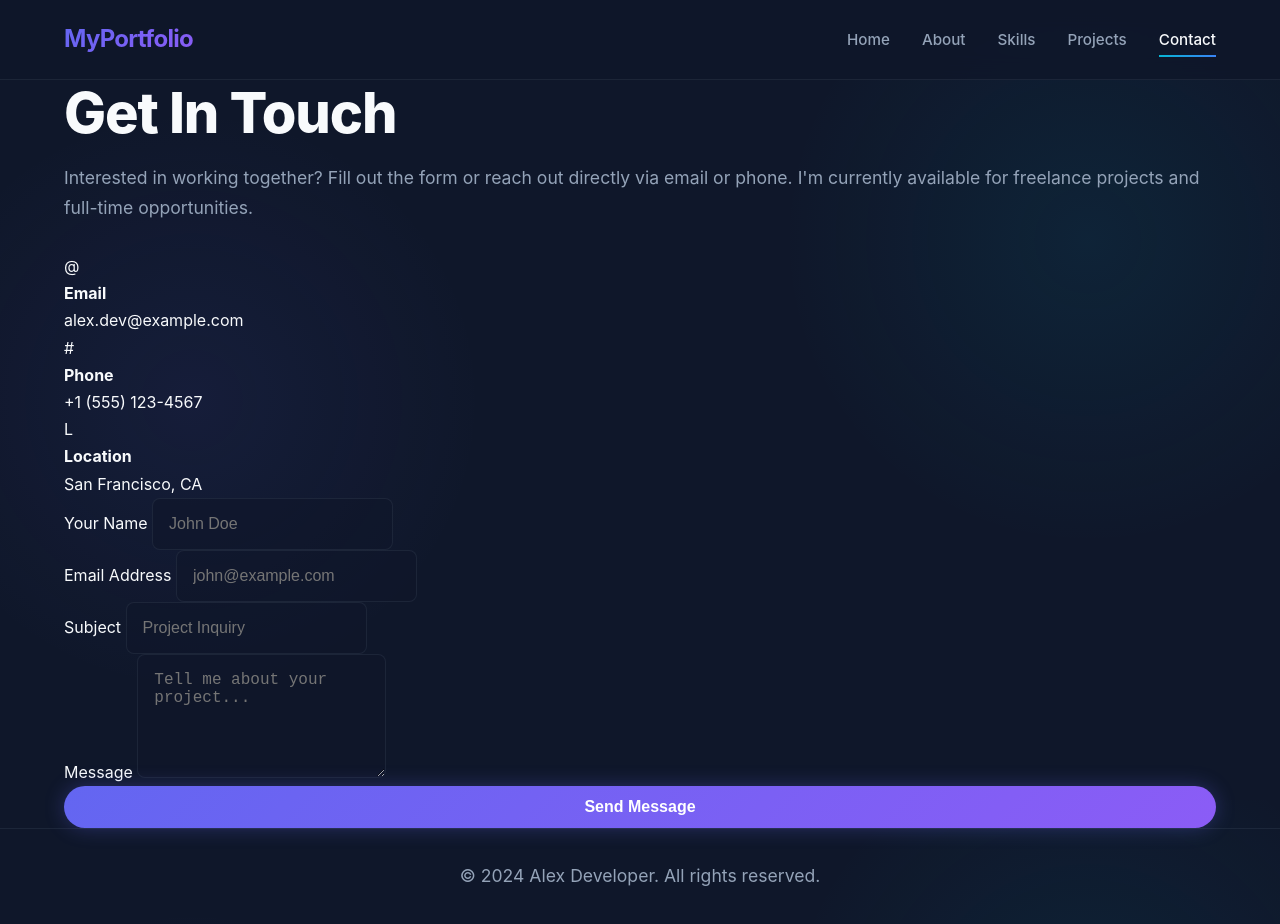
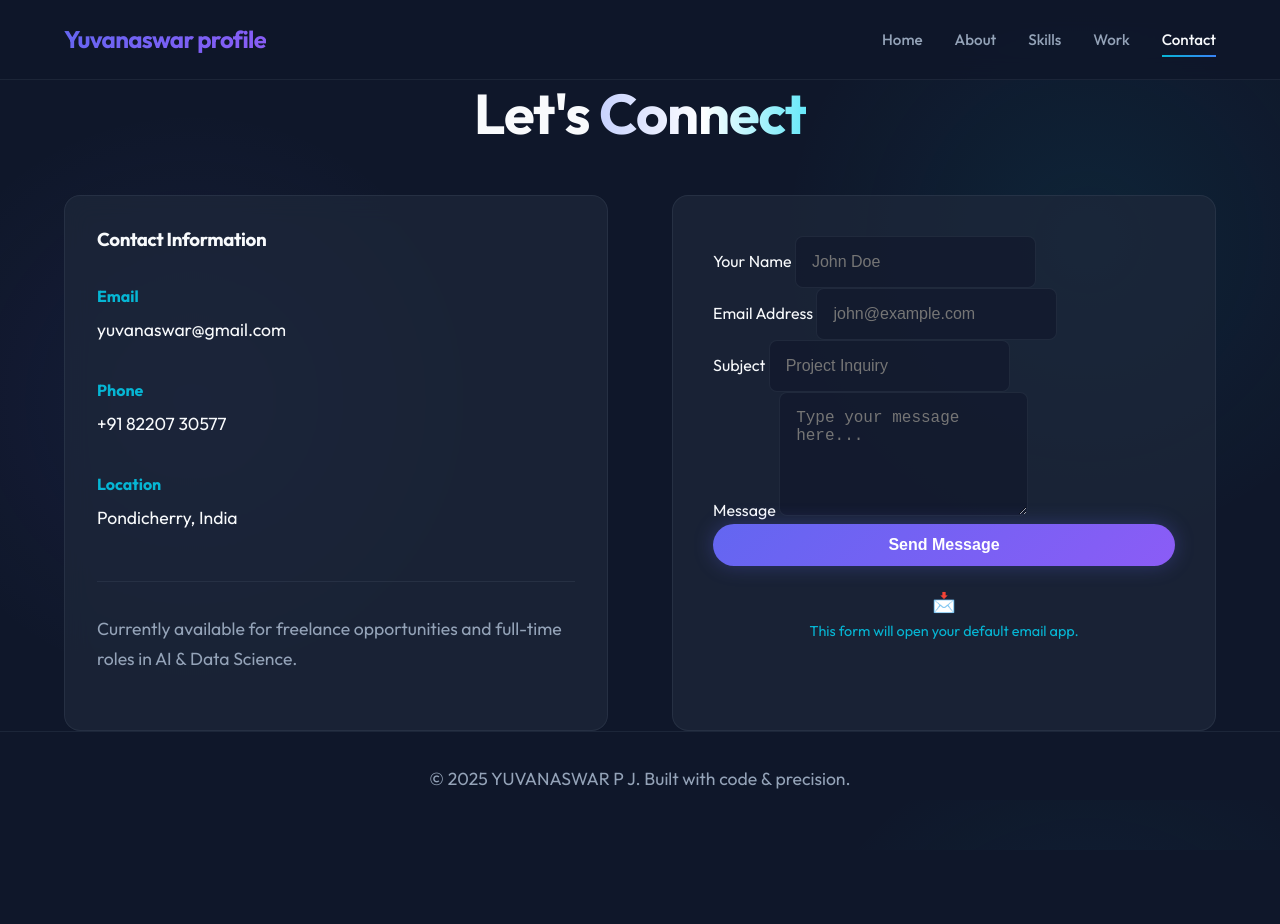
Before and after one commit to Yuvanaswar/yuvanaswar.github.io, a plain HTML site: page contact.html in a window 1280 px wide. After the commit the page ends 850 px from the top, so only its background shows below. Drawn offline with Linux system fonts and the light colour scheme.

Commit message:
Update contact.html

```diff
--- a/contact.html
+++ b/contact.html
@@ -4,24 +4,24 @@
 <head>
     <meta charset="UTF-8">
     <meta name="viewport" content="width=device-width, initial-scale=1.0">
-    <meta name="description" content="Contact - Portfolio">
-    <meta name="theme-color" content="#2563eb">
-    <title>Contact - Portfolio</title>
+    <meta name="theme-color" content="#0f172a">
+    <title>Contact - Yuvanaswar P J</title>
     <link rel="stylesheet" href="css/style.css">
     <link rel="manifest" href="manifest.json">
+    <link href="https://fonts.googleapis.com/css2?family=Outfit:wght@300;400;500;600;700&display=swap" rel="stylesheet">
 </head>
 
 <body>
 
     <header>
         <div class="container">
-            <a href="index.html" class="logo">MyPortfolio</a>
+            <a href="index.html" class="logo">Yuvanaswar profile</a>
             <nav>
                 <ul class="nav-links">
                     <li><a href="index.html">Home</a></li>
                     <li><a href="about.html">About</a></li>
                     <li><a href="skills.html">Skills</a></li>
-                    <li><a href="projects.html">Projects</a></li>
+                    <li><a href="projects.html">Work</a></li>
                     <li><a href="contact.html" class="active">Contact</a></li>
                 </ul>
             </nav>
@@ -29,45 +29,38 @@
     </header>
 
     <main class="container">
-        <h1>Get In Touch</h1>
+        <h1 style="text-align: center; margin-bottom: 3rem;">Let's <span class="highlight-text">Connect</span></h1>
 
-        <div class="contact-container">
+        <div class="contact-wrapper">
+            <!-- Contact Info -->
+            <div class="glass-card">
+                <h3 style="margin-bottom: 2rem;">Contact Information</h3>
 
-            <!-- Contact Info -->
-            <div class="contact-details">
-                <p style="margin-bottom: 30px; font-size: 1.1rem;">
-                    Interested in working together? Fill out the form or reach out directly via email or phone.
-                    I'm currently available for freelance projects and full-time opportunities.
-                </p>
-
-                <div class="contact-info-item">
-                    <div class="contact-icon">@</div>
-                    <div>
-                        <strong>Email</strong><br>
-                        alex.dev@example.com
-                    </div>
+                <div style="margin-bottom: 2rem;">
+                    <strong style="display: block; color: var(--accent); margin-bottom: 5px;">Email</strong>
+                    <span style="font-size: 1.1rem;">yuvanaswar@gmail.com</span>
                 </div>
 
-                <div class="contact-info-item">
-                    <div class="contact-icon">#</div>
-                    <div>
-                        <strong>Phone</strong><br>
-                        +1 (555) 123-4567
-                    </div>
+                <div style="margin-bottom: 2rem;">
+                    <strong style="display: block; color: var(--accent); margin-bottom: 5px;">Phone</strong>
+                    <span style="font-size: 1.1rem;">+91 82207 30577</span>
                 </div>
 
-                <div class="contact-info-item">
-                    <div class="contact-icon">L</div>
                 <div>
-                        <strong>Location</strong><br>
-                        San Francisco, CA
+                    <strong style="display: block; color: var(--accent); margin-bottom: 5px;">Location</strong>
+                    <span style="font-size: 1.1rem;">Pondicherry, India</span>
                 </div>
+
+                <div style="margin-top: 3rem; padding-top: 2rem; border-top: 1px solid var(--border-color);">
+                    <p>
+                        Currently available for freelance opportunities and full-time roles in AI & Data Science.
+                    </p>
                 </div>
             </div>
 
             <!-- Contact Form -->
-            <form class="contact-form" action="#" method="POST">
-
+            <div class="contact-form-card">
+                <form action="mailto:yuvanaswar@gmail.com" method="POST" enctype="text/plain">
                     <div class="form-group">
                         <label for="name">Your Name</label>
                         <input type="text" id="name" name="name" required placeholder="John Doe">
@@ -86,18 +79,25 @@
                     <div class="form-group">
                         <label for="message">Message</label>
                         <textarea id="message" name="message" rows="5" required
-                        placeholder="Tell me about your project..."></textarea>
+                            placeholder="Type your message here..."></textarea>
                     </div>
 
                     <button type="submit" class="btn btn-primary" style="width: 100%;">Send Message</button>
+
+                    <div style="margin-top: 20px; text-align: center;">
+                        <p style="color: var(--accent); font-size: 0.9rem; margin-bottom: 0;">
+                            <span style="font-size: 1.2rem;">📩</span><br>
+                            This form will open your default email app.
+                        </p>
+                    </div>
                 </form>
-
+            </div>
         </div>
     </main>
 
     <footer>
         <div class="container">
-            <p>&copy; 2024 Alex Developer. All rights reserved.</p>
+            <p>&copy; 2025 YUVANASWAR P J. Built with code & precision.</p>
         </div>
     </footer>
 
```
Lines whose indentation alone changed are shown as unchanged.
